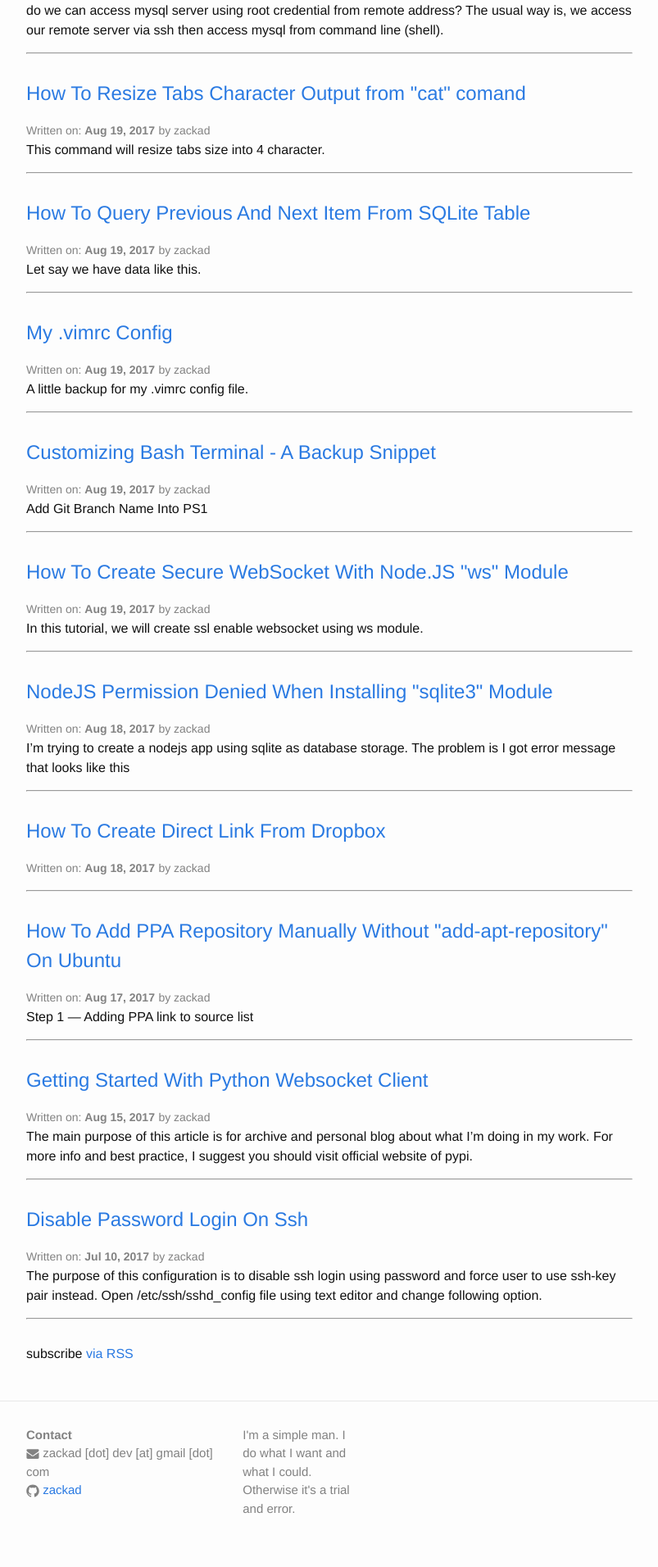
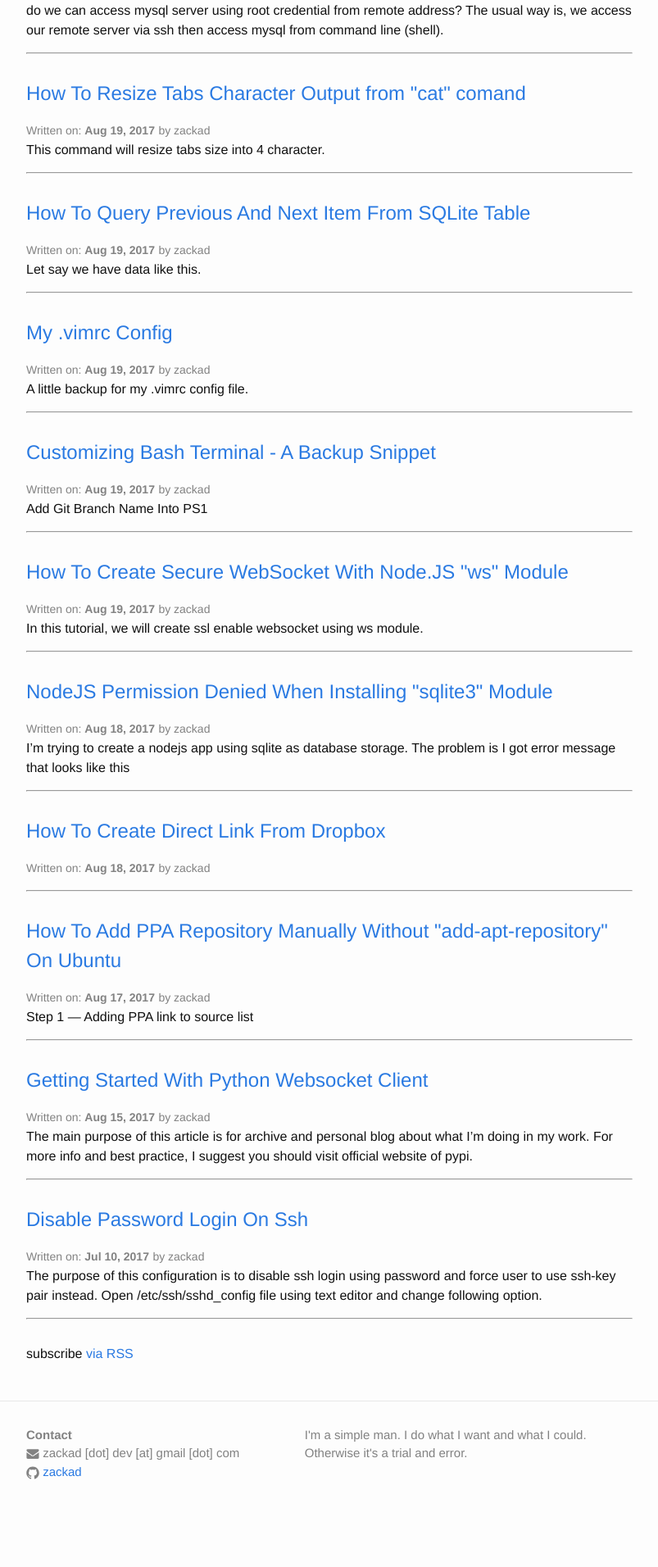
Before and after one commit to zackad/blog-src, a Jekyll site: the page built from index.md, in a window 1280 px wide. Shown: the part 1914-3826 px from the top of the page at 82% size, without its empty margins (238-1041 px from the left). Built offline with Jekyll 4.4.1, drawn with Linux system fonts in a browser that asks for light colours; comment, search, counter and statistics services are not loaded; after the commit the page ends 3781 px from its top, so only the background shows below that.

Commit message:
resize site footer column width

```diff
--- a/_sass/minima/_layout.scss
+++ b/_sass/minima/_layout.scss
@@ -135,18 +135,13 @@
 }
 
 .footer-col-1 {
-  width: -webkit-calc(35% - (#{$spacing-unit} / 2));
-  width:         calc(35% - (#{$spacing-unit} / 2));
+  width: -webkit-calc(45% - (#{$spacing-unit} / 2));
+  width:         calc(45% - (#{$spacing-unit} / 2));
 }
 
 .footer-col-2 {
-  width: -webkit-calc(20% - (#{$spacing-unit} / 2));
-  width:         calc(20% - (#{$spacing-unit} / 2));
-}
-
-.footer-col-3 {
-  width: -webkit-calc(45% - (#{$spacing-unit} / 2));
-  width:         calc(45% - (#{$spacing-unit} / 2));
+  width: -webkit-calc(50% - (#{$spacing-unit} / 2));
+  width:         calc(50% - (#{$spacing-unit} / 2));
 }
 
 @include media-query($on-laptop) {
@@ -154,11 +149,6 @@
   .footer-col-2 {
     width: -webkit-calc(50% - (#{$spacing-unit} / 2));
     width:         calc(50% - (#{$spacing-unit} / 2));
-  }
-
-  .footer-col-3 {
-    width: -webkit-calc(100% - (#{$spacing-unit} / 2));
-    width:         calc(100% - (#{$spacing-unit} / 2));
   }
 }
 
```
